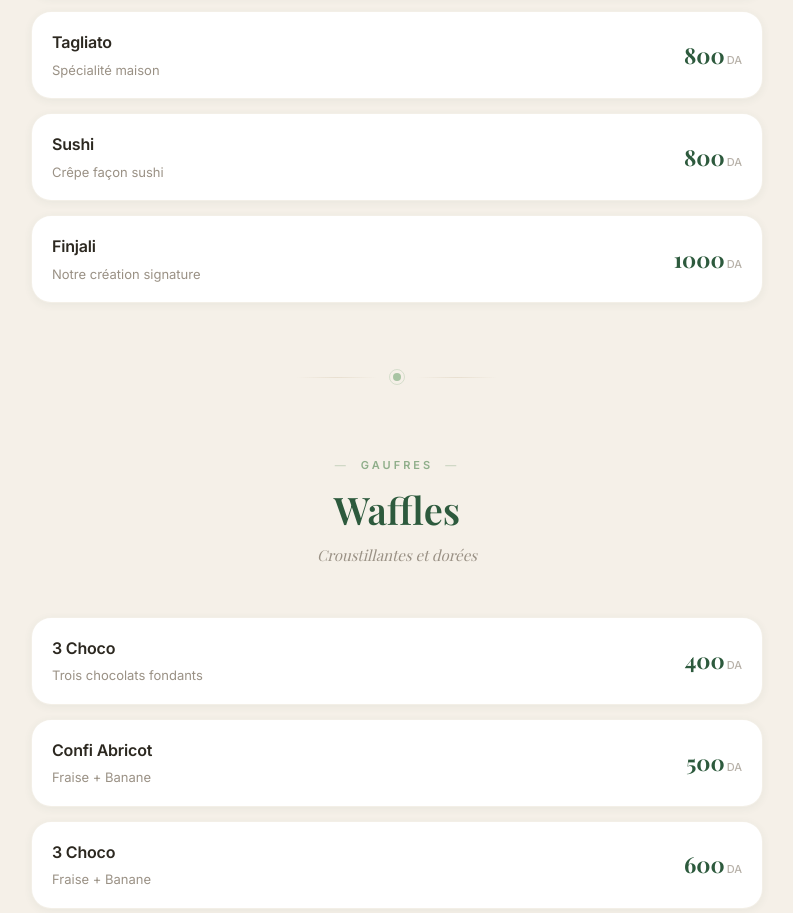
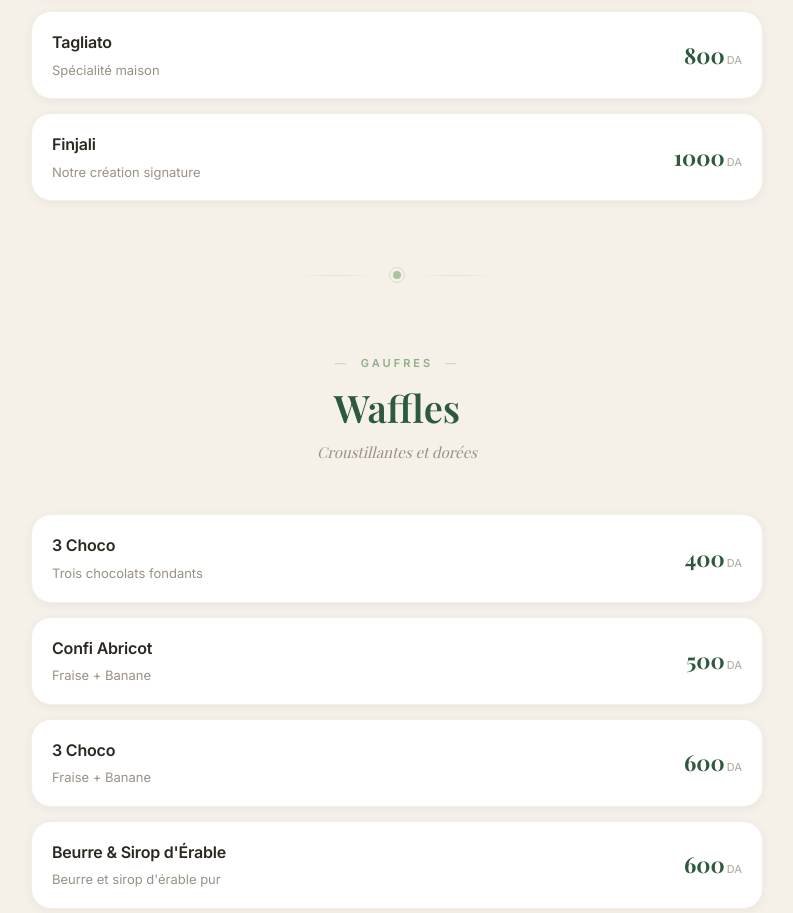
Before and after one commit to GDtechstore/finjali-menu, a plain HTML site: page index.html in a window 1280 px wide. Shown: the part 5935-6848 px from the top of the page, without its empty margins (243-1036 px from the left). Drawn offline with nearby package versions, Linux system fonts and the light colour scheme; a web font is replaced by a local one.

Commit message:
Update index.html

```diff
--- a/index.html
+++ b/index.html
@@ -1118,13 +1118,6 @@
                 </div>
                 <div class="menu-item-price">800</div>
             </div>
-            <div class="menu-item reveal reveal-delay-1">
-                <div class="menu-item-info">
-                    <h3>Sushi</h3>
-                    <p>Crêpe façon sushi</p>
-                </div>
-                <div class="menu-item-price">800</div>
-            </div>
             <div class="menu-item reveal reveal-delay-2">
                 <div class="menu-item-info">
                     <h3>Finjali</h3>
```
